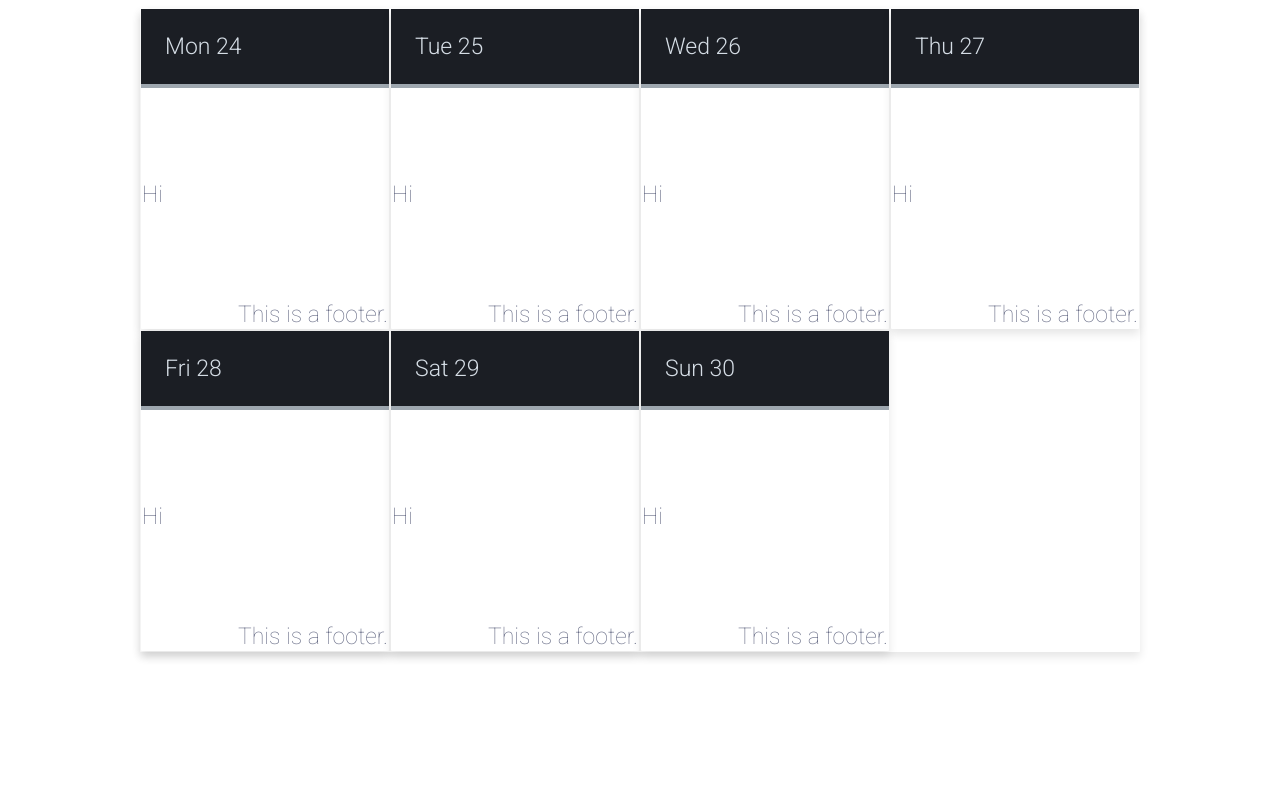
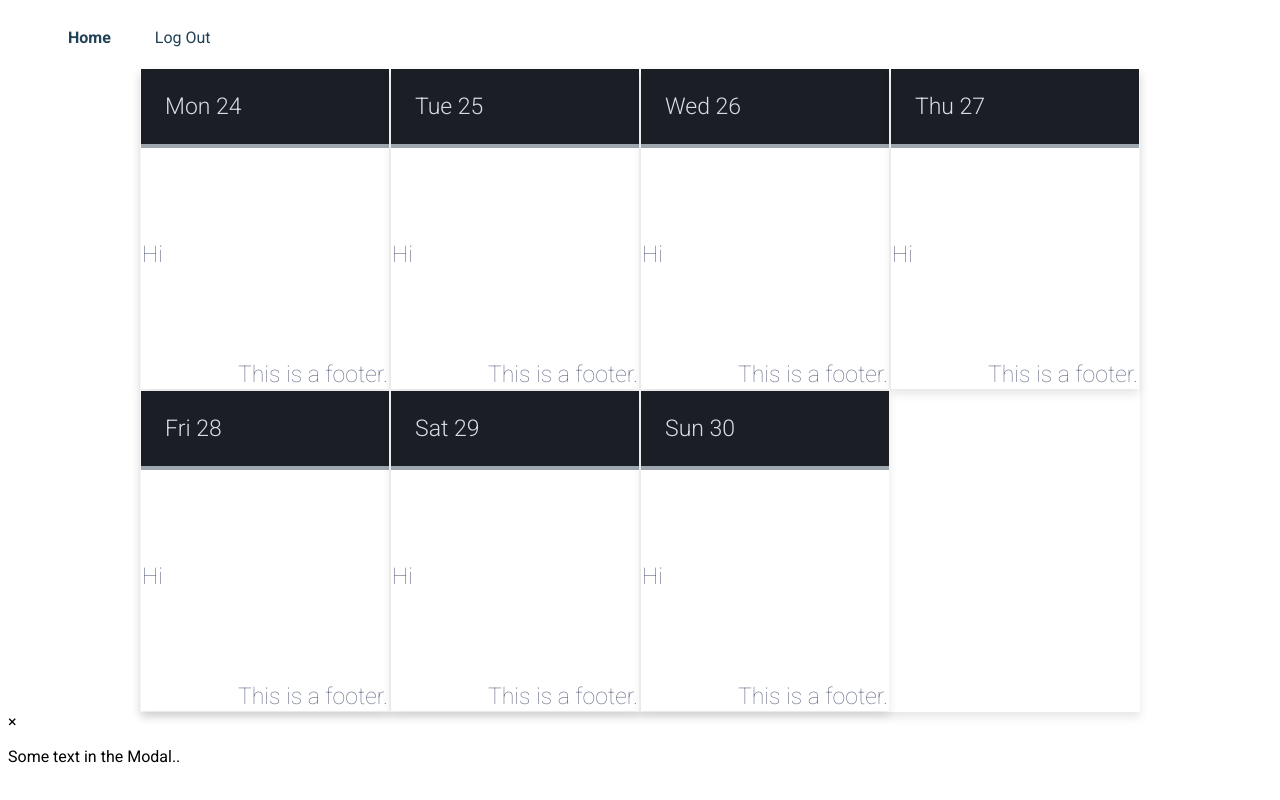
Before and after one commit to CoolCor12/weecal, a Flask app: page /dashboard in a window 1280 px wide. Run offline with Flask 2, Linux system fonts and the light colour scheme; the visitor is signed in with stand-in values (Sample User, id 1); data that the repository does not hold is empty.

Commit message:
split up header css from table

```diff
--- /dev/null
+++ b/static/header_footer.css
@@ -0,0 +1,39 @@
+/* HEADER NAVIGATION */
+
+nav {
+  background-color: #FFF;
+}
+
+nav li {
+  margin: 0;
+  padding: 0 20px;
+  display: inline;
+}
+
+nav ul {
+  display: inline;
+}
+
+.contact-btn {
+  float: right;
+
+}
+
+.contact-btn a {
+  margin-right: 30px;
+  padding: 8px 18px;
+  border: 1px solid #204156;
+
+}
+
+.contact-btn a:active {
+  position: relative;
+  bottom: 1px;
+}
+
+nav a {
+  height: 60px;
+  line-height: 60px;
+  color: #204156;
+  text-decoration: none;
+}
--- a/templates/calendar.html
+++ b/templates/calendar.html
@@ -8,59 +8,21 @@
     <meta name="author" content="the weecal team, of course">
 
     <link rel="stylesheet" type="text/css" href="/static/calendar.css">
+    <link rel="stylesheet" type="text/css" href="/static/header_footer.css">
 
     <style>
-        .modal {
-            display: none;
-            /* Hidden by default */
-            position: fixed;
-            /* Stay in place */
-            z-index: 1;
-            /* Sit on top */
-            left: 0;
-            top: 0;
-            width: 100%;
-            /* Full width */
-            height: 100%;
-            /* Full height */
-            overflow: auto;
-            /* Enable scroll if needed */
-            background-color: rgb(0, 0, 0);
-            /* Fallback color */
-            background-color: rgba(0, 0, 0, 0.4);
-            /* Black w/ opacity */
-        }
-        /* Modal Content/Box */
-
-        .modal-content {
-            background-color: #fefefe;
-            margin: 15% auto;
-            /* 15% from the top and centered */
-            padding: 20px;
-            border: 1px solid #888;
-            width: 80%;
-            /* Could be more or less, depending on screen size */
-        }
-        /* The Close Button */
-
-        .close {
-            color: #aaa;
-            float: right;
-            font-size: 28px;
-            font-weight: bold;
-        }
-
-        .close:hover,
-        .close:focus {
-            color: black;
-            text-decoration: none;
-            cursor: pointer;
-        }
     </style>
 
 </head>
 
 <body>
+
+    <nav>
+        <ul>
+            <li><a href="#"><b>Home</b></a></li>
+            <li><a href="/logout">Log Out</a></li>
+        </ul>
+    </nav>
 
     <table id="week-cal" class="week-cal">
     </table>
@@ -77,7 +39,6 @@
     </div>
 
     <script type="text/javascript">
-
         var mon = null;
 
         function makeHttpRequest(url) {
@@ -112,8 +73,7 @@
             }
             if (date == "now") {
                 cDate = new Date(); // current date
-            }
-            else {
+            } else {
                 cDate = new Date(date);
             }
             var monDiff = cDate.getDay() - 1; // days away last monday is
@@ -146,6 +106,7 @@
         }
 
         buildWeek("now");
+
     </script>
 
 </body>
--- a/templates/home.html
+++ b/templates/home.html
@@ -6,6 +6,7 @@
     <meta charset="utf-8"/>
     <link href='https://fonts.googleapis.com/css?family=Lato:400,300,100,700,900' rel='stylesheet' type='text/css'>
     <link rel="stylesheet" type="text/css" href="/static/welcome.css">
+    <link rel="stylesheet" type="text/css" href="/static/header_footer.css">
 </head>
 
 <body>
```
Also changed, not shown: static/welcome.css (+0 -40 lines).
